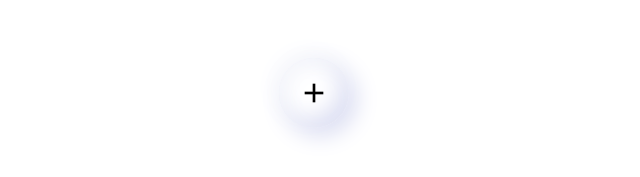
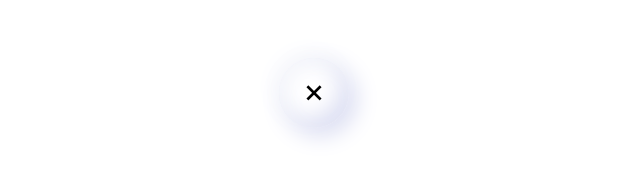
Before and after one commit to CJR85/floating-action-menu, a plain HTML site: page index.html in a window 1280 px wide. Both pictures are taken after a click on the element 640 px from the left and 400 px from the top of the page. Shown: the part 307-484 px from the top of the page, 326-966 px from the left. Drawn offline with nearby package versions, Linux system fonts and the light colour scheme.

Commit message:
Style rotate toggle icon

```diff
--- a/style.css
+++ b/style.css
@@ -106,5 +106,7 @@ a {
 /*===== Button =====*/
 
 /* Rotate toggle*/
-
+.active.floating__toggle i {
+  transform: rotate(135deg);
+}
 /* Move Icons*/
```
